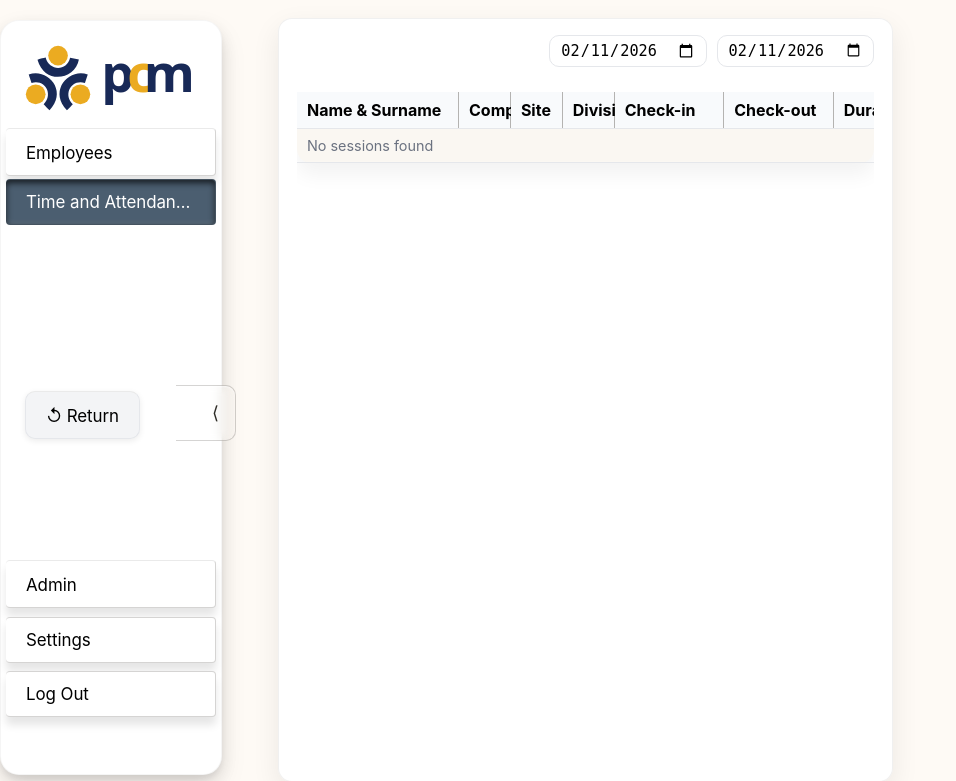
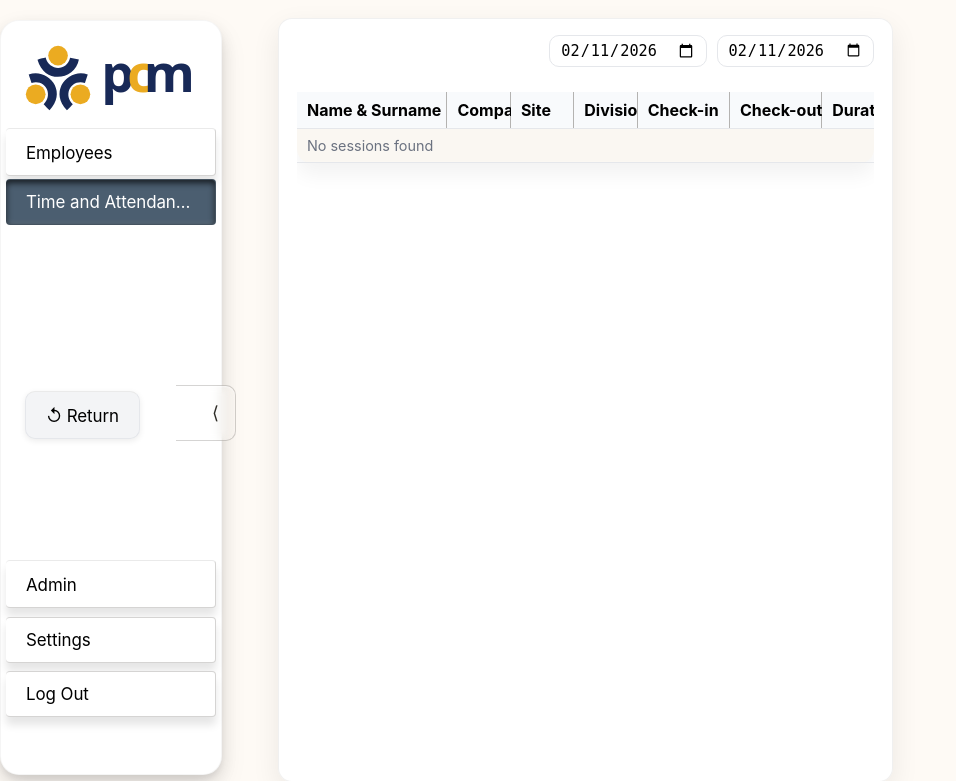
Before and after one commit to Henricus-dw/PCM_Assets, a FastAPI app: page /time-attendance-dashboard in a window 1280 px wide. Shown: the top 781 px of the page, without its empty margins (0-956 px from the left). Run offline with FastAPI, Linux system fonts and the light colour scheme; the visitor is signed in with stand-in values (Sample User, id 1); data that the repository does not hold is empty.

Commit message:
Time & att css 6

```diff
--- a/static/styles.css
+++ b/static/styles.css
@@ -1459,20 +1459,20 @@ table.sticky th {
 .home-dashboard .time-attendance-table col.col-company,
 .home-dashboard .time-attendance-table col.col-site,
 .home-dashboard .time-attendance-table col.col-division {
+    width: 11%;
+}
+
+.home-dashboard .time-attendance-table col.col-duration {
     width: 9%;
 }
 
-.home-dashboard .time-attendance-table col.col-duration {
-    width: 7%;
-}
-
 .home-dashboard .time-attendance-table col.col-name {
-    width: 28%;
+    width: 26%;
 }
 
 .home-dashboard .time-attendance-table col.col-check-in,
 .home-dashboard .time-attendance-table col.col-check-out {
-    width: 19%;
+    width: 16%;
 }
 
 .home-dashboard .time-attendance-table tbody td {
```
